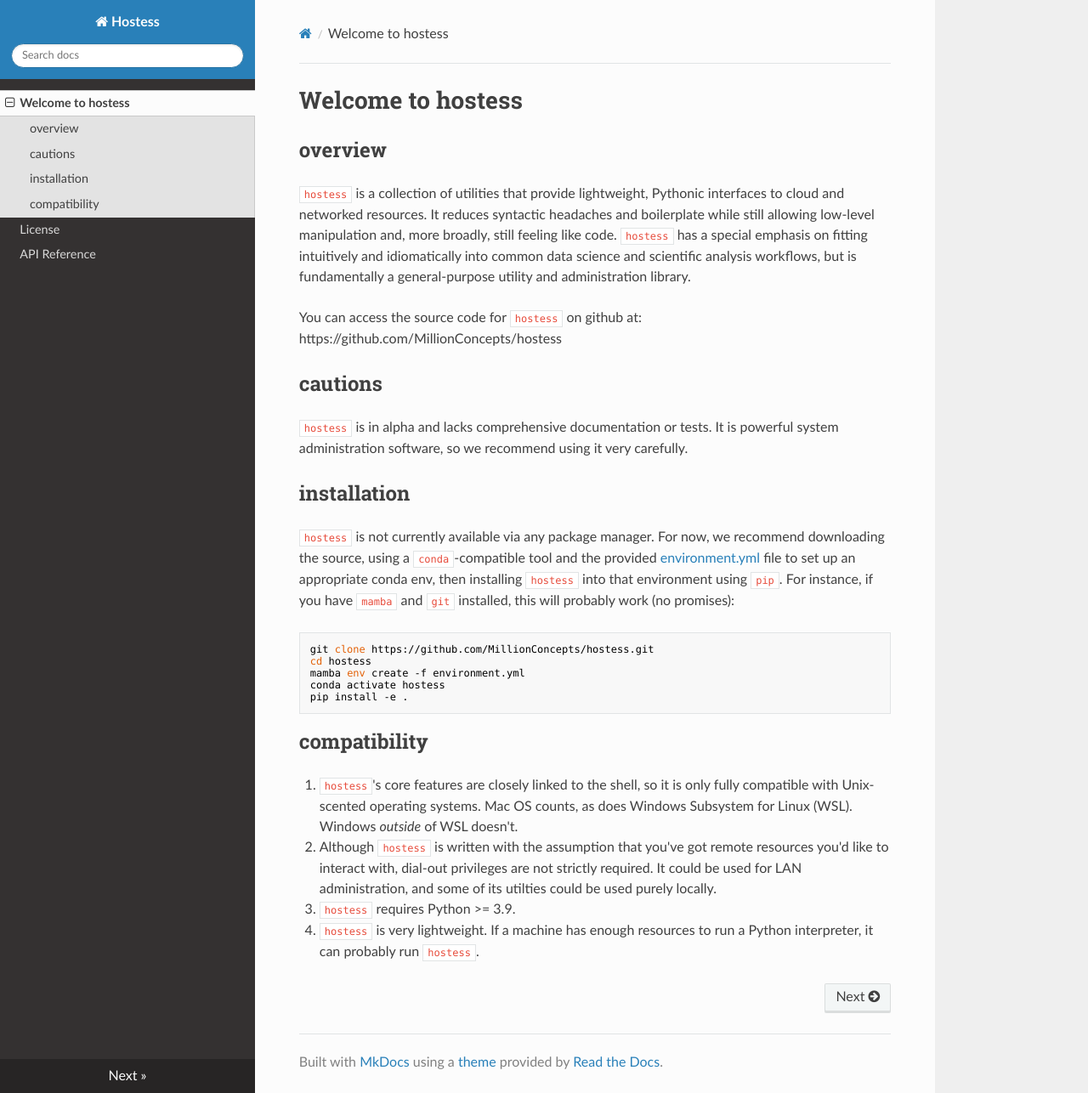
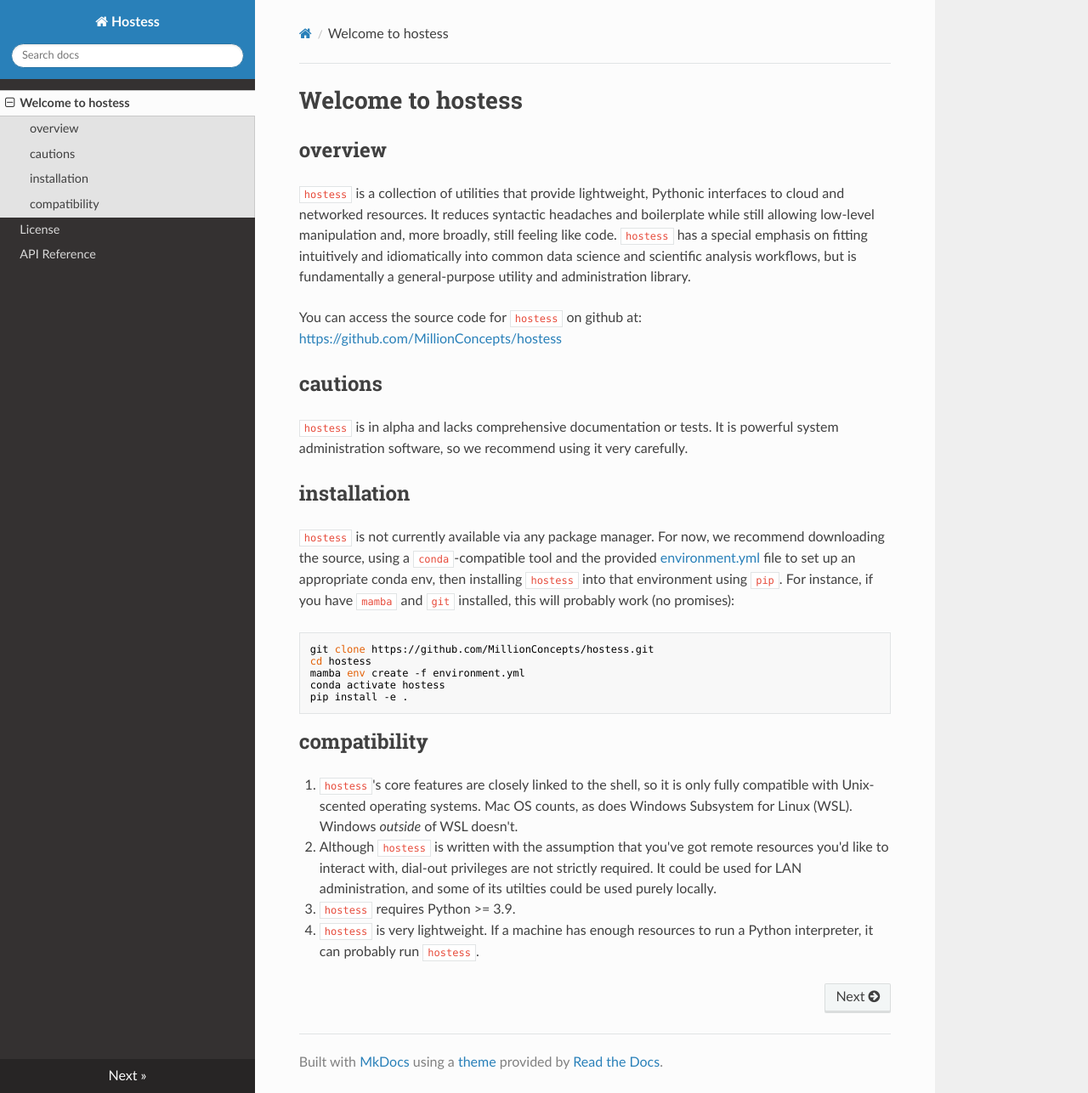
Before and after one commit to MillionConcepts/hostess, an MkDocs documentation site: the page built from docs/index.md, in a window 1280 px wide and 1286 px high. Shown: the whole window at 85% size. Built offline with MkDocs 1.6.1, drawn with Linux system fonts in a browser that asks for light colours; nearby versions of some CDN libraries; part of the change alters nothing that is shown.

```diff
--- a/docs/index.md
+++ b/docs/index.md
@@ -9,7 +9,7 @@ still feeling like code. `hostess` has a special emphasis on fitting intuitively
 and idiomatically into common data science and scientific analysis workflows, but
 is fundamentally a general-purpose utility and administration library.
 
-You can access the source code for `hostess` on github at: https://github.com/MillionConcepts/hostess
+You can access the source code for `hostess` on github at: [https://github.com/MillionConcepts/hostess](https://github.com/MillionConcepts/hostess)
 
 ## cautions
 
--- a/mkdocs.yml
+++ b/mkdocs.yml
@@ -1,5 +1,5 @@
 site_name: Hostess
-site_description: "documentation for hostess (github repo: https://github.com/MillionConcepts/pdr)"
+site_description: documentation for hostess https://github.com/MillionConcepts/pdr
 theme:
   name: readthedocs
 plugins:
```
